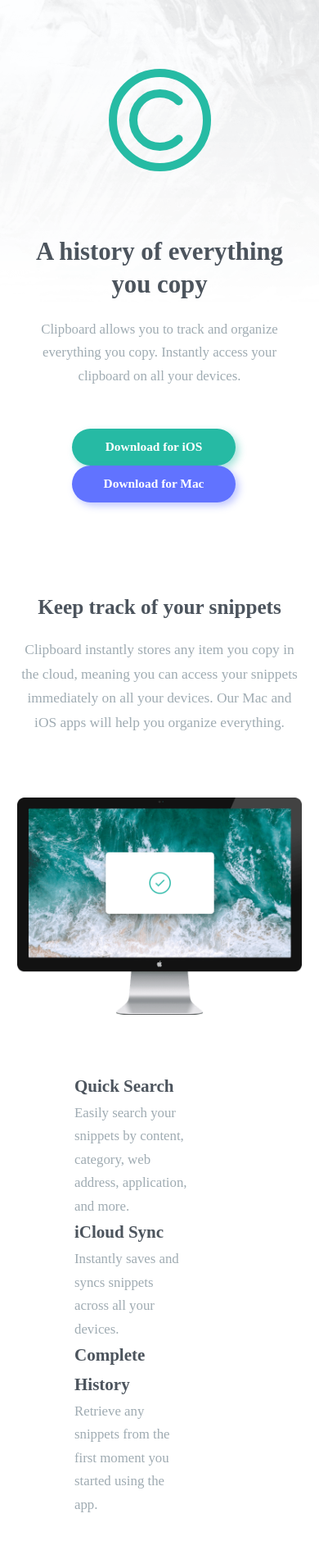
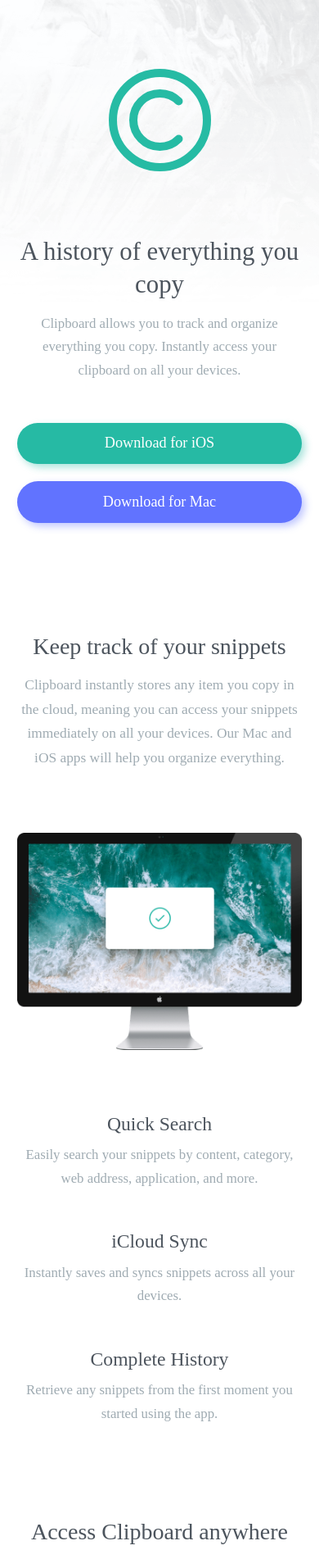
Before and after one commit to lspacka/FEM-clipboard-landing-page, a plain HTML site: page index.html in a window 390 px wide. Shown: the top 1891 px of the page at 82% size. Drawn offline with Linux system fonts and the light colour scheme; a web font is replaced by a local one.

Commit message:
listo el 🍗

```diff
--- a/style.css
+++ b/style.css
@@ -1,6 +1,8 @@
 /* TODO:
-    - check title's font weight, it dont look right
-    - change any px width to %
+    + check all title's font weight, it dont look right
+    + change any px width to %
+    - fluid typography
+    + fix line heights
 */
 
 :root {
@@ -11,6 +13,8 @@
   --light-grayish-blue: hsl(201, 11%, 96%);
   --grayish-blue:       hsl(201, 11%, 66%);
   --dark-grayish-blue:  hsl(210, 10%, 33%);
+  --ios-box-shadow:     hsl(171, 66%, 44%, 0.4);
+  --mac-box-shadow:     hsl(233, 100%, 69%, 0.4);
 }
 
 * {
@@ -41,9 +45,11 @@
 button {
   font-family: bai jamjuree;
   font-size: 1.1rem;
-  font-weight: 600;
-  width: 200px;
-  height: 45px;
+  font-weight: 510;
+  /* width: 200px;
+  height: 45px; */
+  width: 17.5%;
+  height: 8vh;
   border-radius: 50px;
   border: none;
   color: white;
@@ -68,8 +74,7 @@
   display: grid;
   grid-template-columns: repeat(5, 1fr);
   column-gap: 7rem;
-  /* justify-content: center; */
-  padding: 0 8rem 0 8rem;
+  padding: 2rem 8rem 2rem 8rem;
 }
 
 /* .corp-logo {
@@ -80,6 +85,7 @@
 
 .computer {
   transform: translateX(-3.7%);
+  max-inline-size: 150%;
 }
 
 .feature-p {
@@ -91,14 +97,40 @@
   /* gap: 7rem; */
 }
 
+.s2-feature-p {
+  width: 68%;
+}
+
 .service-features {
-  padding: 5rem 10rem 0 5rem;
+  display: flex;
+  flex-direction: column;
+  padding: 3.5rem 0 0 5rem;
   text-align: left;
+  row-gap: 3rem;
 }
 
 .text-features {
   display: grid;
   grid-template-columns: 1fr 1fr 1fr;
+  padding: 0 6rem 0 6rem;
+  column-gap: 3rem;
+}
+
+.text-feature {
+  display: grid;
+  grid-template-rows: 1fr .1fr 1fr;
+}
+
+.tf-icon {
+  display: inline-block;
+  place-self: center;
+  margin-bottom: 2rem;
+  /* height: 100%; */
+}
+
+.tf-p {
+  margin-top: 1rem;
+  font-size: 1.1rem;
 }
 
 /* HEADINGS */
@@ -108,7 +140,12 @@
 }
 
 .title {
-  margin-bottom: 1.5rem;
+  margin-bottom: 1rem;
+}
+
+.title,
+.feature-title {
+  font-weight: 510;
 }
 
 .title,
@@ -117,7 +154,12 @@
   color: var(--dark-grayish-blue);
 }
 
-.feature-title {
+.sf-title {
+  font-size: 1.69rem;
+  margin-bottom: 0.3rem;
+}
+
+.tf-title {
   font-size: 1.5rem;
 }
 
@@ -127,7 +169,7 @@
 }
 
 .title:not(.s1-title) {
-  font-size: 2rem;
+  font-size: 2.5rem;
 }
 
 .s1-heading-p {
@@ -151,15 +193,16 @@
 
 .dl-buttons {
   padding-top: 3.5rem;
+  /* width: 100%; */
 }
 
 .dl-buttons-lower {
-  padding-bottom: 8rem;
+  padding-bottom: 10rem;
 }
 
 .button-ios {
   background-color: var(--strong-cyan);
-  box-shadow: 4px 4px 10px hsl(171, 66%, 44%, 0.4);
+  box-shadow: 4px 4px 10px var(--ios-box-shadow);
 }
 
 .button-ios:hover {
@@ -168,7 +211,7 @@
 
 .button-mac {
   background-color: var(--light-blue);
-  box-shadow: 4px 4px 10px hsl(233, 100%, 69%, 0.4);
+  box-shadow: 4px 4px 10px var(--mac-box-shadow);
 }
 
 .button-mac:hover {
@@ -182,7 +225,7 @@
   grid-template-columns: 0.95fr 3fr 1fr;
   background-color: var(--light-grayish-blue);
   font-size: 1.2rem;
-  font-weight: 500;
+  /* font-weight: 500; */
   padding: 3rem 6rem 1rem 6rem;
 }
 
@@ -245,15 +288,25 @@
     font-size: 1.2rem;
   }
   .title:not(.s1-title) {
-    font-size: 1.8rem;
+    font-size: 2rem;
   }
   .heading-p:not(.s1-heading-p) {
     font-size: 1.24rem;
   }
+  .tf-p {
+    font-size: 1.2rem;
+  }
+  /* -------------- */
   .computer {
     transform: translate(0);
   }
-  /* -------------- */
+  .s2-feature-p {
+    width: 100%;
+  }
+  .service-features {
+    padding: 5rem 0 0 0;
+    text-align: center;
+  }
   .corp-logos {
     /* gap: 0; */
     padding: 0;
@@ -289,7 +342,17 @@
   .s2-features {
     flex-direction: column;
   }
-  .dl-buttons {
-    row-gap: 1.5rem;
+  .text-features {
+    grid-template-rows: 1fr 1fr 1fr;
+    grid-template-columns: 1fr;
+    row-gap: 3rem;
+    padding: 0;
+  }
+  button {
+    width: 100%;
+    height: 6vh;
+    font-size: 1.3rem;
+    margin-bottom: 1.5rem;
+    /* font-weight: 510; */
   }
 }
```
